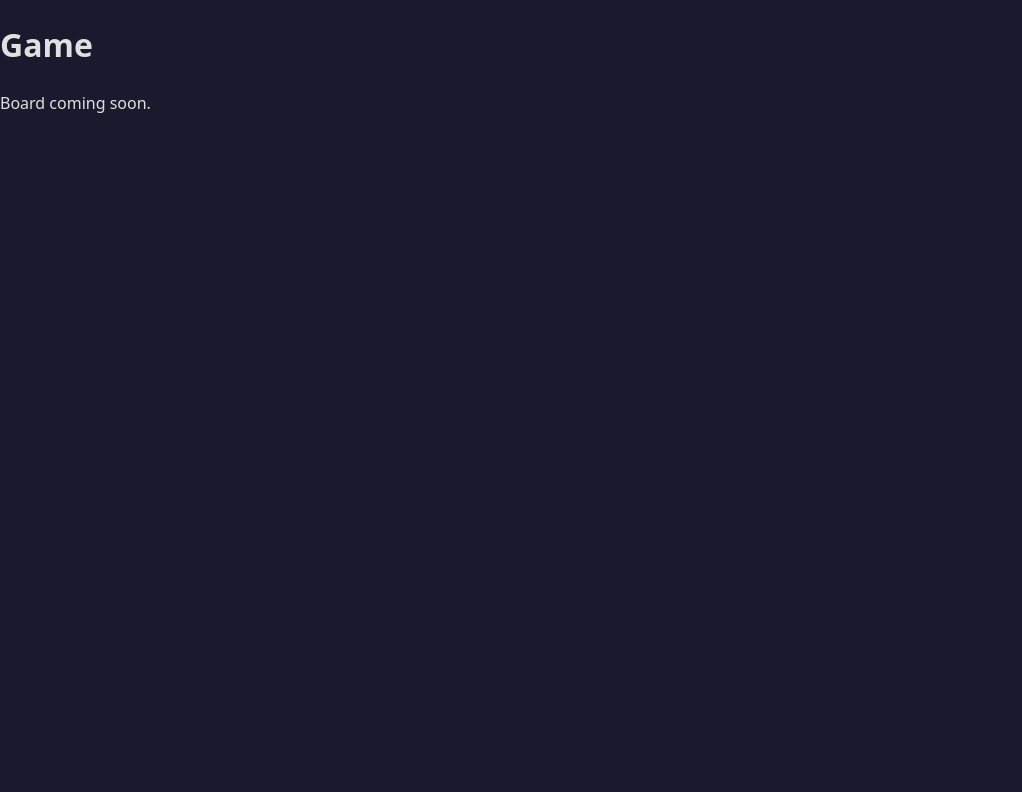
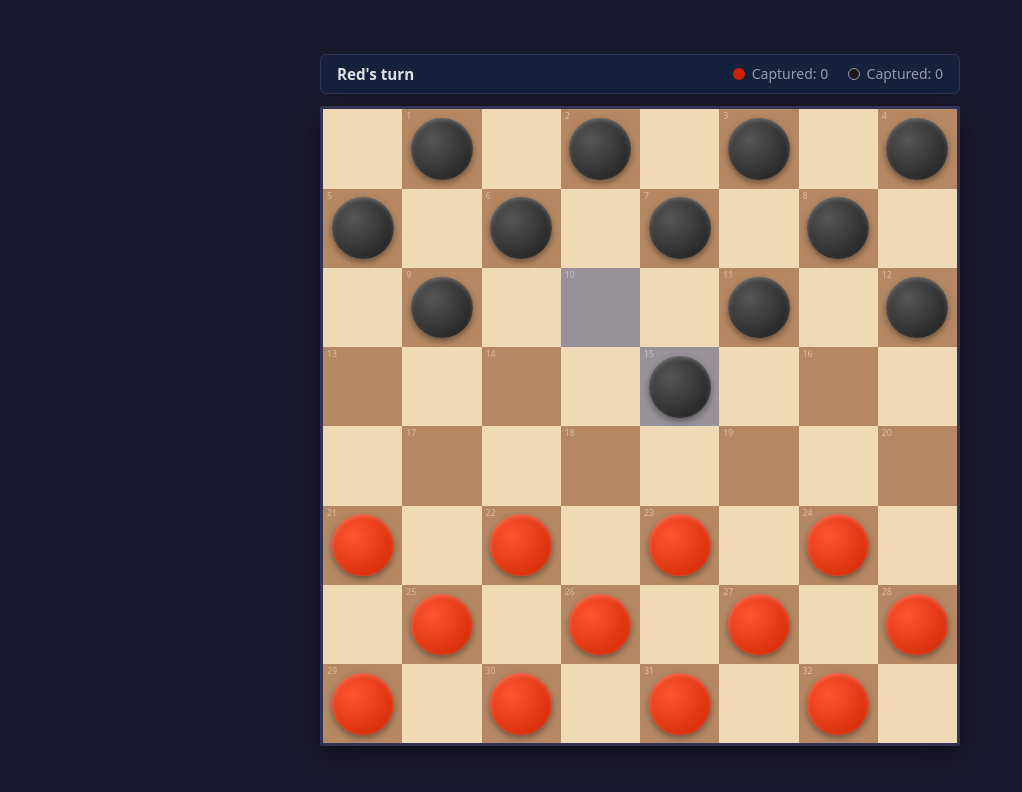
Before and after one commit to hhubris/checkers, a Vue app in the folder claude/: page /game in a window 1280 px wide. Shown: the top 792 px of the page, without its empty margins (0-1022 px from the left). Built offline with nearby package versions, Linux system fonts and the light colour scheme.

Commit message:
feat(ui): add GameStatusBar and wire GameView (S-20)
GameStatusBar shows current turn, AI thinking state, and captured
piece counts per side. GameView starts the game on mount and renders
board + status bar.

Co-Authored-By: Claude Sonnet 4.6 <noreply@anthropic.com>

```diff
--- /dev/null
+++ b/claude/src/components/panels/GameStatusBar.vue
@@ -0,0 +1,78 @@
+<script setup lang="ts">
+import { computed } from 'vue'
+import { useGameStore } from '../../stores/gameStore'
+
+const game = useGameStore()
+
+const statusText = computed(() => {
+  const s = game.gameState
+  if (!s) return ''
+  if (s.status === 'red-wins') return 'Red wins!'
+  if (s.status === 'black-wins') return 'Black wins!'
+  if (game.uiState.isAIThinking) return 'AI is thinking…'
+  return s.currentTurn === 'red' ? "Red's turn" : "Black's turn"
+})
+</script>
+
+<template>
+  <div v-if="game.gameState" class="status-bar">
+    <span class="turn-label">{{ statusText }}</span>
+    <div class="captures">
+      <span class="cap-item">
+        <span class="dot red-dot" />
+        Captured: {{ game.gameState.capturedByRed }}
+      </span>
+      <span class="cap-item">
+        <span class="dot black-dot" />
+        Captured: {{ game.gameState.capturedByBlack }}
+      </span>
+    </div>
+  </div>
+</template>
+
+<style scoped>
+.status-bar {
+  display: flex;
+  align-items: center;
+  justify-content: space-between;
+  padding: 0.5rem 1rem;
+  background: var(--surface);
+  border: 1px solid var(--border);
+  border-radius: 6px;
+  font-size: 0.95rem;
+  color: var(--text);
+}
+
+.turn-label {
+  font-weight: 600;
+}
+
+.captures {
+  display: flex;
+  gap: 1.25rem;
+}
+
+.cap-item {
+  display: flex;
+  align-items: center;
+  gap: 0.4rem;
+  color: var(--text-muted);
+  font-size: 0.875rem;
+}
+
+.dot {
+  display: inline-block;
+  width: 12px;
+  height: 12px;
+  border-radius: 50%;
+}
+
+.red-dot {
+  background: var(--piece-red);
+}
+
+.black-dot {
+  background: var(--piece-black);
+  border: 1px solid var(--text-muted);
+}
+</style>
--- a/claude/src/views/GameView.vue
+++ b/claude/src/views/GameView.vue
@@ -1,6 +1,42 @@
+<script setup lang="ts">
+import { onMounted } from 'vue'
+import { useGameStore } from '../stores/gameStore'
+import { useSettingsStore } from '../stores/settingsStore'
+import BoardComponent from '../components/board/BoardComponent.vue'
+import GameStatusBar from '../components/panels/GameStatusBar.vue'
+
+const game = useGameStore()
+const settings = useSettingsStore()
+
+onMounted(() => {
+  // Apply saved theme immediately, then start game
+  document.documentElement.setAttribute('data-theme', settings.theme)
+  game.startGame()
+})
+</script>
+
 <template>
-  <main>
-    <h1>Game</h1>
-    <p>Board coming soon.</p>
+  <main class="game-view">
+    <div class="board-area">
+      <GameStatusBar />
+      <BoardComponent />
+    </div>
   </main>
 </template>
+
+<style scoped>
+.game-view {
+  flex: 1;
+  display: flex;
+  align-items: center;
+  justify-content: center;
+  padding: 1rem;
+}
+
+.board-area {
+  display: flex;
+  flex-direction: column;
+  gap: 0.75rem;
+  width: min(80vh, 100%);
+}
+</style>
```
